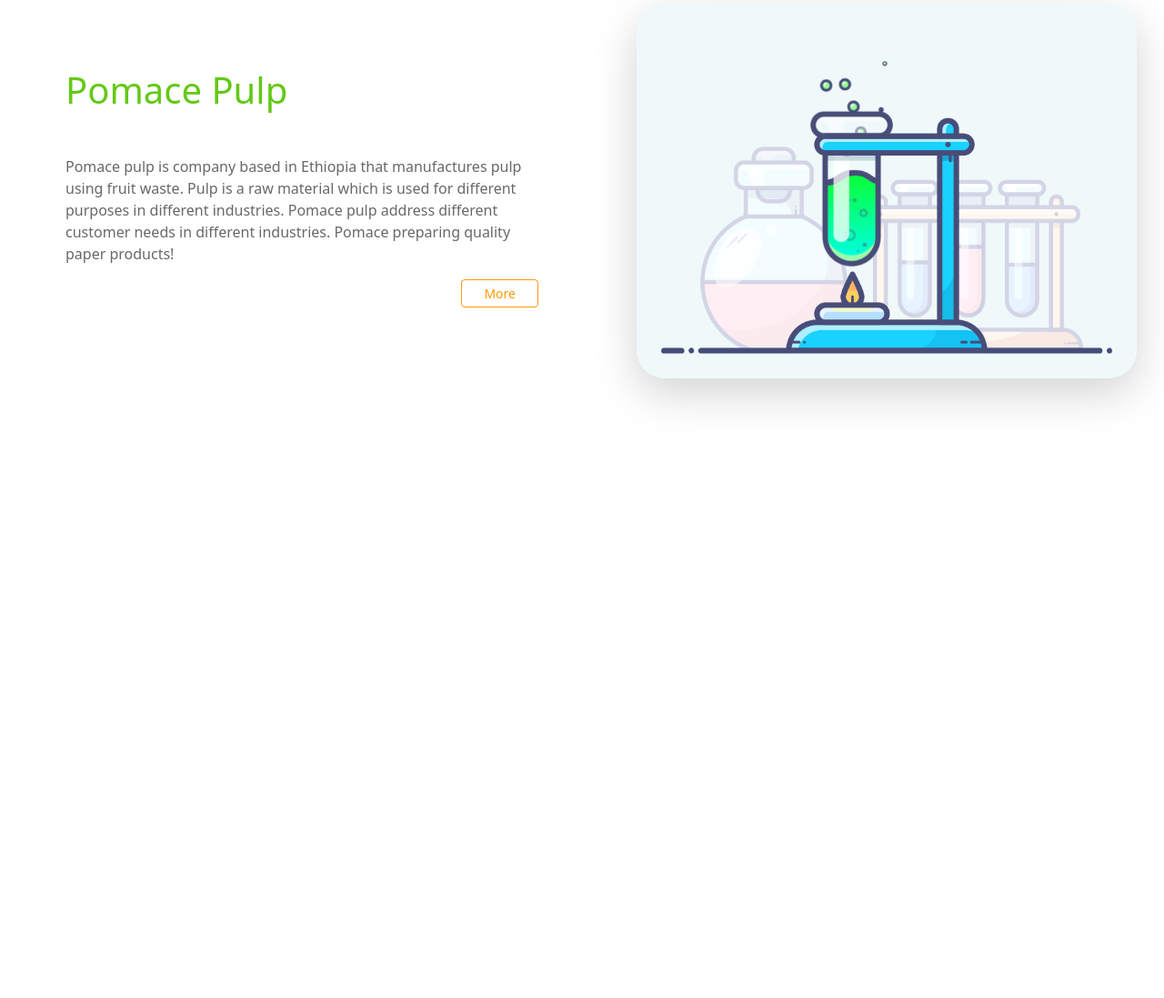
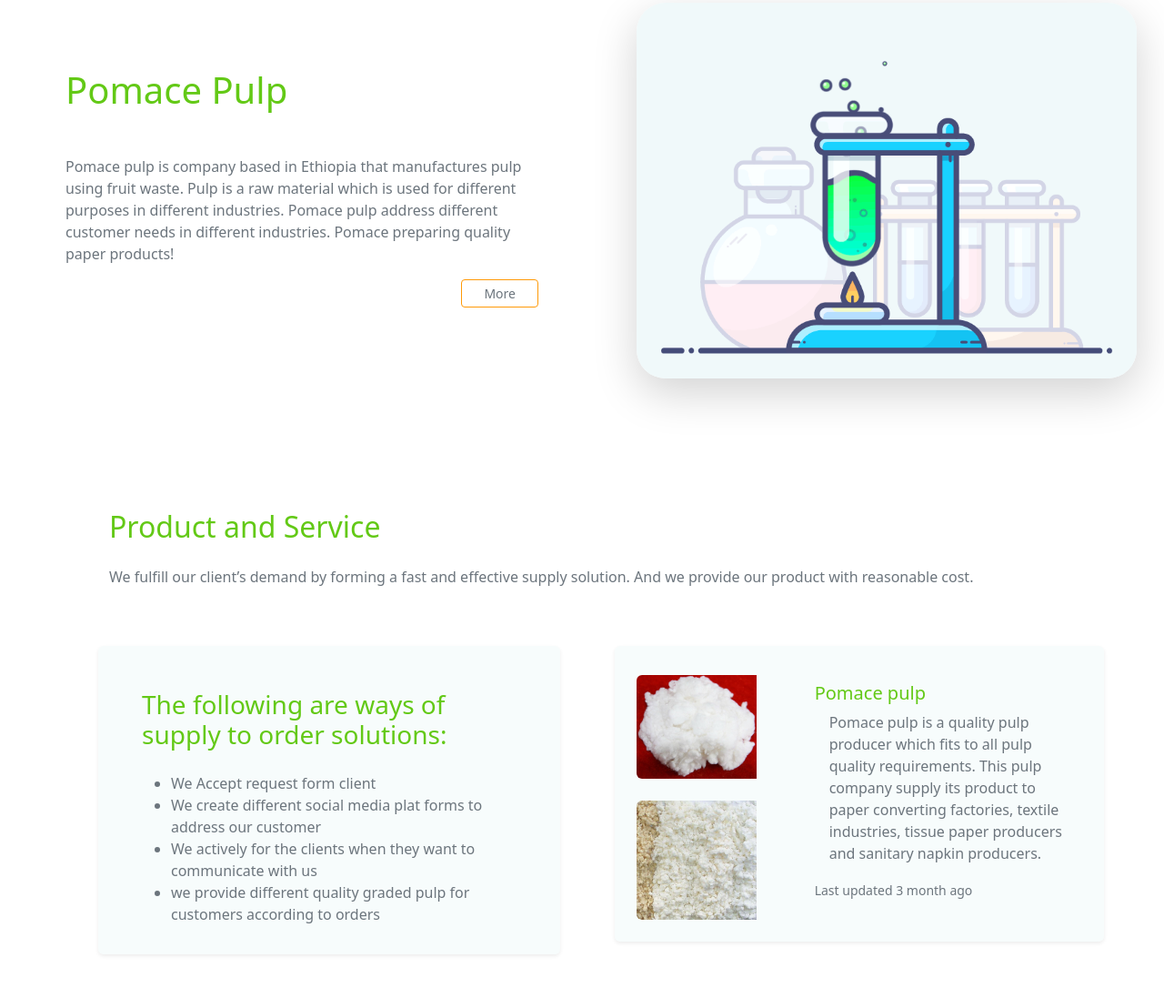
Before and after one commit to Qoperos/PomacePulp, a plain HTML site: page index.html in a window 1280 px wide. Shown: the part 147-1244 px from the top of the page at 91% size. Before the commit the page ends 800 px from the top, so only its background shows below. Drawn offline with nearby package versions, Linux system fonts and the light colour scheme.

Commit message:
product and service added

```diff
--- a/index.html
+++ b/index.html
@@ -26,14 +26,16 @@
             </div>
         </nav>
         <div class="container-fluid">
-            <div class="row">
+            <div class="row mb-xl-5">
                 <div class="col-12 col-lg-6 col-3 mt-5">
                    <h1 class="text-secondary m-5 mt-5">Pomace Pulp</h1>
-                   <p class="text-tx-col mx-lg-5">Pomace pulp is company based in Ethiopia that manufactures pulp using fruit waste.
+                   <p class="text-muted mx-lg-5">Pomace pulp is company based in Ethiopia that manufactures pulp using fruit waste.
                     Pulp is a raw material which is used for different purposes in different industries.
                     Pomace pulp address different customer needs in different industries.
                     Pomace preparing quality paper products!</p>
-                    <button type="button" class="btn btn-outline-primary btn-sm mx-5 mb-lg-5 px-4 position-absolute end-50" data-bs-target="#more">More</button>
+                    <a href="#more">
+                        <button type="button" class="btn btn-outline-primary text-muted btn-sm mx-5 mb-lg-5 px-4 position-absolute end-50">More</button>
+                    </a>
                 </div>
                 <div class="col-lg-6 col-md-12 border-5 mt-4">
                     <img src="./image/lab.gif" width="550" class="img-fluid rounded-5 shadow-lg mx-5" alt="laboratory gif">
@@ -41,6 +43,52 @@
             </div>
         </div>
     </div>
+    <div class="container-fluid">
+        <div class="row ms-5">
+            <div class="col-12 col-lg-12 mt-5">
+                <h2 class="text-secondary mt-5 ms-5">Product and Service</h2>
+                <p class="text-muted ms-5 mt-4">We fulfill our client’s demand by forming a fast and effective supply solution.
+                And we provide our product with reasonable cost.</p></div>
+                <div class="col-12 col-lg-5 ms-lg-5 mt-5 mb-5 bg-veryLightBlue bg-opacity-50 shadow-sm rounded-2 pb-3 pt-5 px-5">
+                    <h3 class="mb-4 text-secondary">The following are ways of supply to order solutions:</h3>
+                    <ul>
+                        <li class="text-muted">We Accept request form client</li>
+                        <li class="text-muted">We create different social media plat forms to address our customer</li>
+                        <li class="text-muted">We actively  for the clients when they want to communicate with us</li>
+                        <li class="text-muted">we provide different quality graded pulp for  customers according to orders</li>
+                    </ul>
+                </div>
+                <div class="col-12 col-lg-6 mt-lg-5">
+                    <div class="card  ms-5 border-0 shadow-sm bg-veryLightBlue bg-opacity-50 rounded-2" style="max-width: 540px;">
+                        <div class="row g-lg-5 p-4">
+                            <div class="col-lg-4 mt-5">
+                                <img src="./image/product.jpg" class="img-fluid rounded-start mt-2" alt="products">
+                                <img src="./image/product2.jpg" class="img-fluid rounded-start mt-4" alt="products">
+                            </div>
+                            <div class="col-md-8">
+                                <div class="card-body">
+                                    <h5 class="card-title text-secondary">Pomace pulp</h5>
+                                    <p class="card-text text-muted ms-3">Pomace pulp is a quality pulp producer which fits to all pulp quality requirements.
+                                        This pulp company supply its product to paper converting factories, textile industries, tissue paper producers
+                                        and sanitary napkin producers.</p>
+                                    <p class="card-text"><small class="text-muted">Last updated 3 month ago</small></p>
+                                </div>
+                            </div>
+                        </div>
+                    </div>
+                </div>
+        </div>
+    </div>
+
+
+
+
+
+
+
+
+
+
     <script src="../ProjectOne/node_modules/bootstrap/dist/js/bootstrap.bundle.min.js"></script>
     <!-- JavaScript Bundle with Popper -->
 <script src="https://cdn.jsdelivr.net/npm/bootstrap@5.2.0/dist/js/bootstrap.bundle.min.js" integrity="sha384-A3rJD856KowSb7dwlZdYEkO39Gagi7vIsF0jrRAoQmDKKtQBHUuLZ9AsSv4jD4Xa" crossorigin="anonymous"></script>
```
Also changed, not shown: image/product.jpg (added), image/product2.jpg (added).
